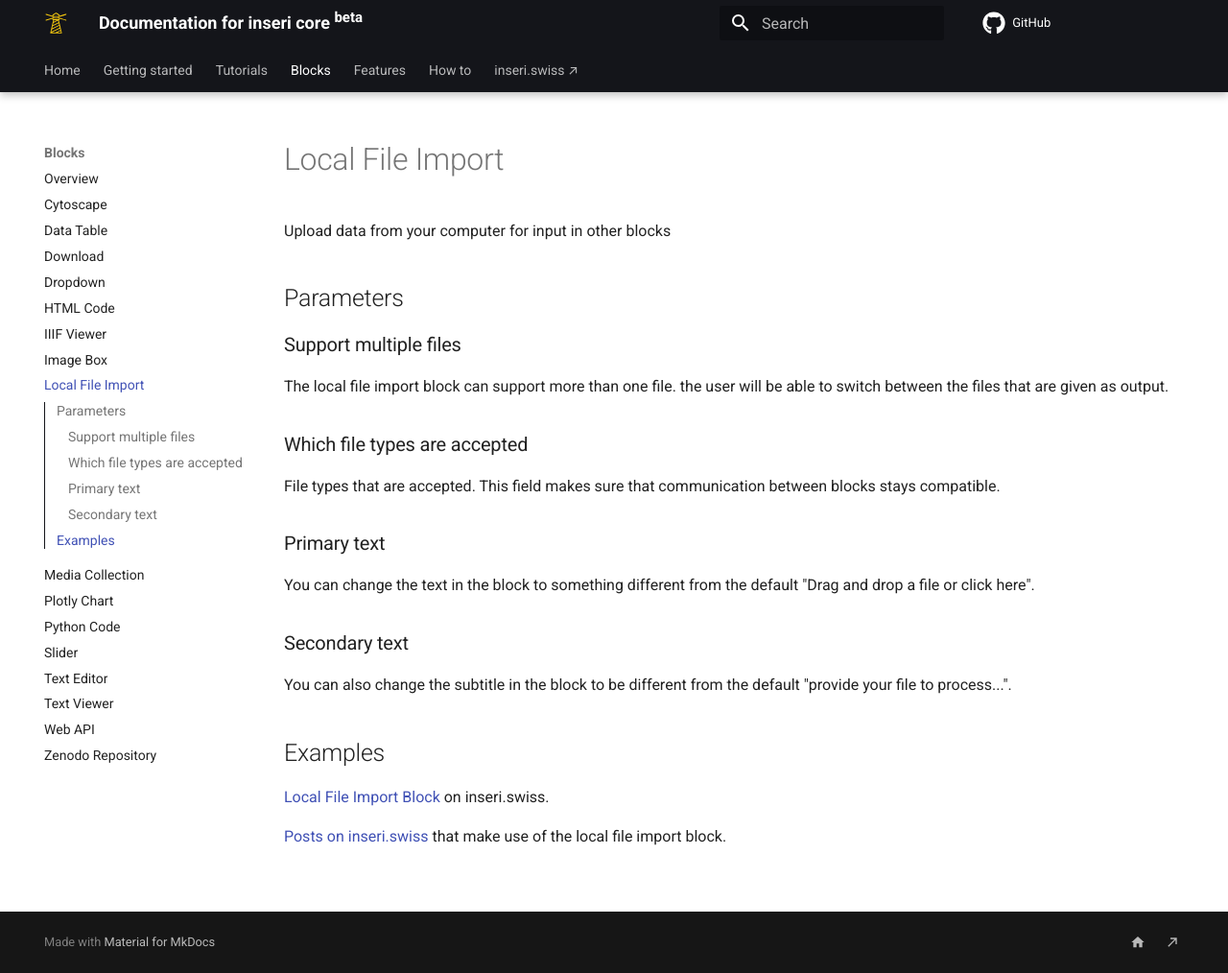
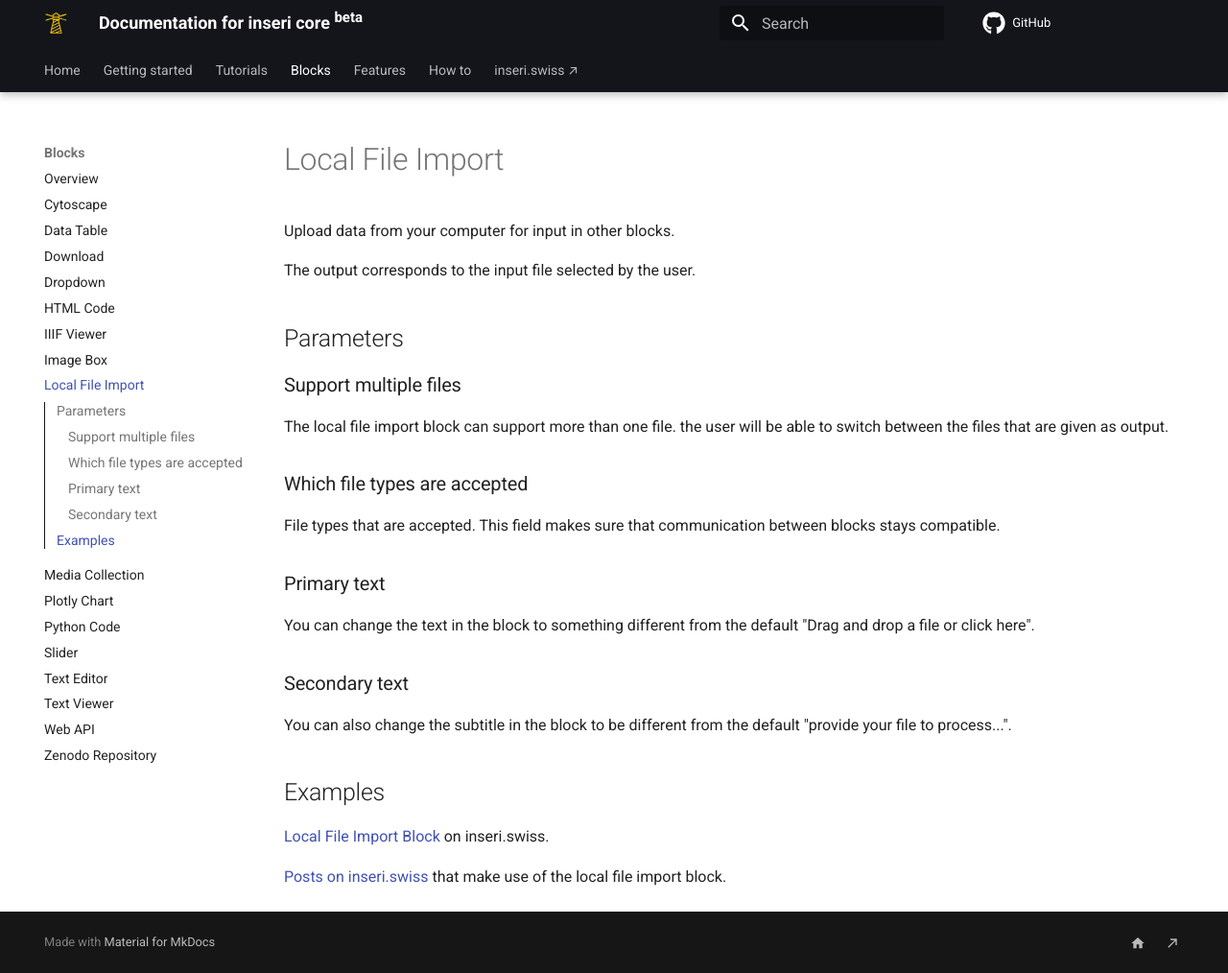
Before and after one commit to inseri-swiss/inseri-core-wp, an MkDocs documentation site: the page built from docs/blocks/localFileImport.md, in a window 1280 px wide and 1014 px high. Shown: the whole window at 96% size. Built offline with MkDocs 1.6.1 and Material for MkDocs 9.7.7, drawn with Linux system fonts in a browser that asks for light colours; comment, search, counter and statistics services are not loaded.

Commit message:
docs: add output of local file import block

```diff
--- a/docs/blocks/localFileImport.md
+++ b/docs/blocks/localFileImport.md
@@ -1,6 +1,8 @@
 # Local File Import
 
-Upload data from your computer for input in other blocks
+Upload data from your computer for input in other blocks.
+
+The output corresponds to the input file selected by the user.
 
 ## Parameters
 
```
